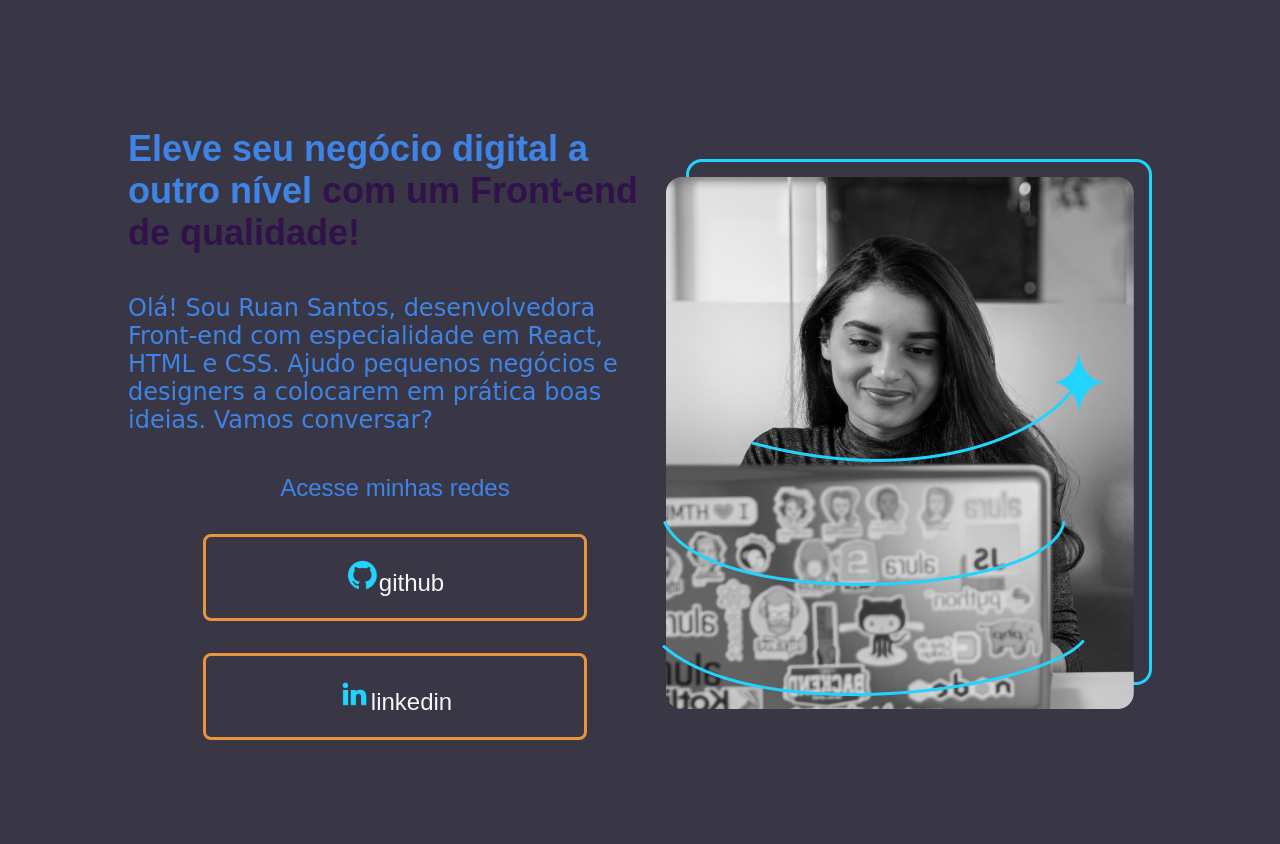
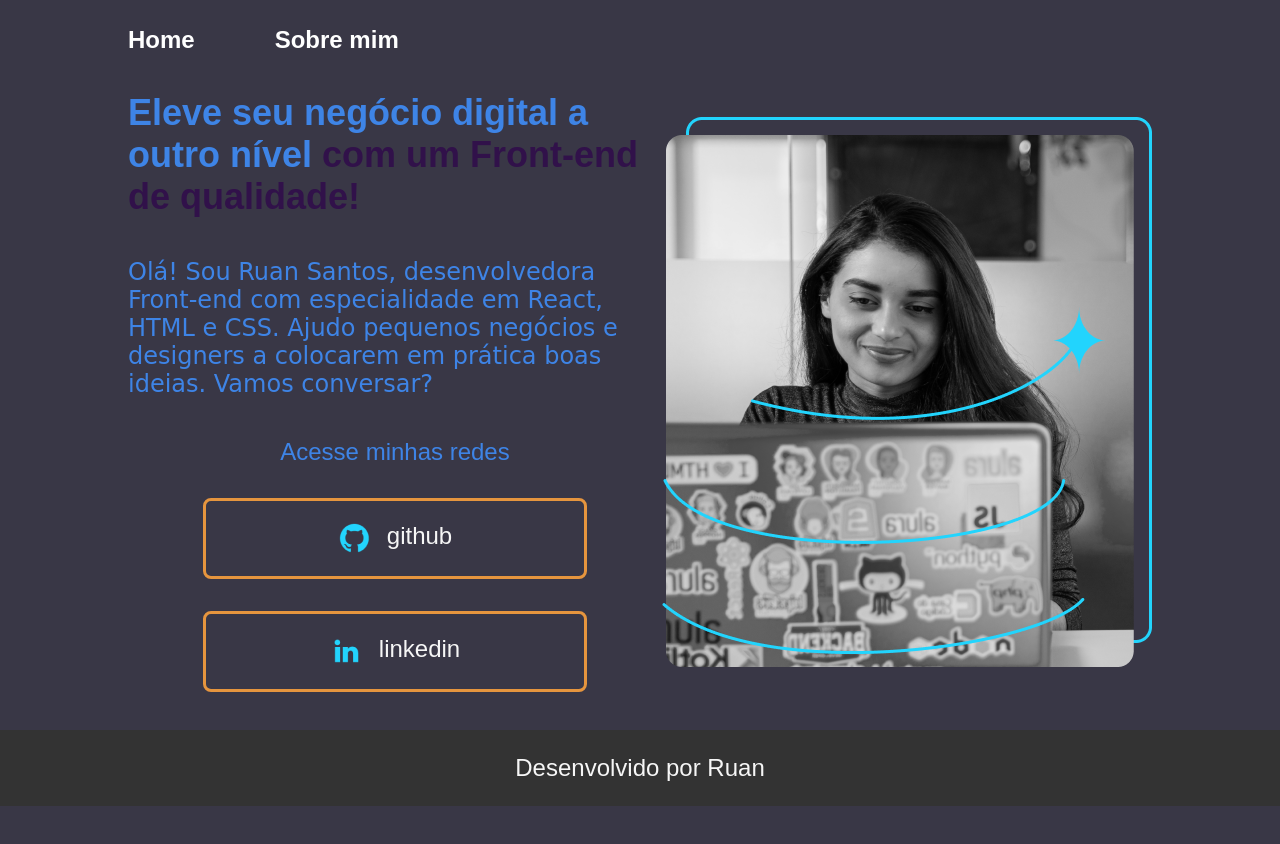
Before and after one commit to Dragon-de-coder/potifolio, a plain HTML site: page index.html in a window 1280 px wide. After the commit the page ends 806 px from the top, so only its background shows below. Drawn offline with Linux system fonts and the light colour scheme; a web font is replaced by a local one.

Commit message:
versao2.0

```diff
--- /dev/null
+++ b/estilos/style.css
@@ -0,0 +1,127 @@
+@import url('https://fonts.googleapis.com/css2?family=Sigmar&display=swap');
+
+@import url('https://fonts.googleapis.com/css2?family=Playwrite+IT+Moderna&display=swap');
+
+:root {
+    --cor-primaria: rgb(57, 55, 70);
+    --cor-secundaria: #e6953e;
+    --cor-terciaria: rgb(62, 132, 230);
+    --cor-hover: #ea7806;
+
+    --fonte-primaria: 'sigmar', sans-serif;
+    --fonte-secundaria: 'Playwrite IT Moderna', cursive;
+}
+
+* {
+    margin: 0;
+    padding: 0;
+}
+
+body {
+    box-sizing: border-box;
+    background-color: var(--cor-primaria);
+    color: var(--cor-terciaria);
+}
+
+.cabecalho {
+    padding: 2% 0 0 10%;
+}
+
+.menu {
+    display: flex;
+    gap: 80px;
+}
+
+.menu-link {
+    font-family: var(--fonte-primaria);
+    font-size: 24px;
+    font-weight: 600;
+      color: #ffffff;
+      text-decoration: none;
+      transition: color 0.3s ease, font-size 0.3s ease;
+}
+
+.menu-link:hover {
+    color: var(--cor-hover);
+    font-size: 23px;
+}
+
+.titulo-destaque {
+    color: rgb(49, 17, 74);
+}
+
+.apresentacao {
+    padding: 3% 10%;
+    display: flex;
+    align-items: center;
+    justify-content: space-between;
+}
+
+.apresentacao-texto {
+    width: 615px;
+    display: flex;
+    flex-direction: column;
+    gap: 40px;
+}
+
+.apresentacao-texto-titulo {
+    font-size: 36px;
+    font-family: var(--fonte-primaria);
+}
+
+.paragrafo {
+    font-size: 24px;
+    font-family: var(--fonte-secundaria);
+}
+
+.lista {
+    font-size: 24px;
+    font-family: var(--fonte-secundaria);
+}
+
+.apresentacao-texto-redes {
+    display: flex;
+    flex-direction: column;
+    align-items: center;
+    justify-content: space-between;
+    gap: 32px;
+}
+
+.subtitulo-links {
+    font-family: var(--fonte-primaria);
+    font-weight: 400;
+    font-size: 24px;
+}
+
+.link {
+    display: flex;
+    justify-content: center;
+    gap: 16px;
+    border: 3px solid var(--cor-secundaria);
+    width: 378px;
+    text-align: center;
+    border-radius: 8px;
+    font-size: 24px;
+    padding: 21.5px 0;
+    text-decoration: none;
+    color: #f6f6f6;
+    font-family: var(--fonte-primaria);
+    transition: background-color 0.3s ease, color 0.3s ease, font-size 0.3s ease;
+}
+
+.link:hover {
+    background-color: var(--cor-secundaria);
+    padding: 3%;
+    color: black;
+    font-size: 26px;
+}
+
+.rodape  {
+    padding: 24px;
+    color: #f6f6f6;
+    background-color: #333333;
+    text-align: center;
+    font-family: var(--fonte-primaria);
+    font-size: 24px;
+    font-weight: 400;
+}
--- a/index.html
+++ b/index.html
@@ -4,10 +4,15 @@
     <meta charset="UTF-8">
     <meta name="viewport" content="width=device-width , initial-scale=1.0">
     <title>Portfolio</title>
-    <link rel="stylesheet" href="style.css">
+    <link rel="stylesheet" href="estilos/style.css">
 </head>
 <body>
-    <header></header>
+    <header class="cabecalho">
+        <nav class="menu">
+            <a class="menu-link" href="index.html">Home</a>
+            <a class="menu-link" href="about.html">Sobre mim</a>
+        </nav>
+    </header>
     <main class="apresentacao">
         <section class="apresentacao-texto">
             <h1 class="apresentacao-texto-titulo">Eleve seu negócio digital a outro nível <strong class="titulo-destaque">com um Front-end de qualidade!</strong></h1>
@@ -20,6 +25,8 @@
         </section>
         <img src="Assets-aula2-curso3-html-e-css-main/Assets-aula2-curso3-html-e-css-main/assets/Images.png" alt="deseho de um programador">
     </main>
-    <footer></footer>
+    <footer class="rodape">
+        <p>Desenvolvido por Ruan</p>
+    </footer>
 </body>
 </html>
--- a/style.css
+++ /dev/null
@@ -1,69 +0,0 @@
-@import url('https://fonts.googleapis.com/css2?family=Sigmar&display=swap');
-
-@import url('https://fonts.googleapis.com/css2?family=Playwrite+IT+Moderna&display=swap');
-
-* {
-    margin: 0;
-    padding: 0;
-}
-
-body {
-    height: 100vh;
-    box-sizing: border-box;
-    background-color: rgb(57, 55, 70);
-    color: rgb(62, 132, 230);
-}
-
-.titulo-destaque {
-    color: rgb(49, 17, 74);
-}
-
-.apresentacao {
-    margin: 10% 10%;
-    display: flex;
-    align-items: center;
-    justify-content: space-between;
-}
-
-.apresentacao-texto {
-    width: 615px;
-    display: flex;
-    flex-direction: column;
-    gap: 40px;
-}
-
-.apresentacao-texto-titulo {
-    font-size: 36px;
-    font-family: 'sigmar', sans-serif;
-}
-
-.paragrafo {
-    font-size: 24px;
-    font-family: "Playwrite IT Moderna", cursive;
-}
-
-.apresentacao-texto-redes {
-    display: flex;
-    flex-direction: column;
-    align-items: center;
-    justify-content: space-between;
-    gap: 32px;
-}
-
-.link {
-    border: 3px solid #e6953e;
-    width: 378px;
-    text-align: center;
-    border-radius: 8px;
-    font-size: 24px;
-    padding: 21.5px 0;
-    text-decoration: none;
-    color: #f6f6f6;
-    font-family: 'sigmar', sans-serif;
-}
-
-.subtitulo-links {
-    font-family: 'sigmar', sans-serif;
-    font-weight: 400;
-    font-size: 24px;
-}
```
Also changed, not shown: about.html (added, +35 -0 lines), html-logo-main/html.png (deleted).
